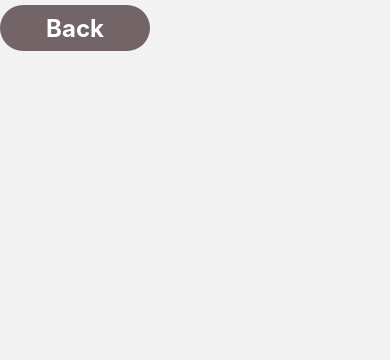
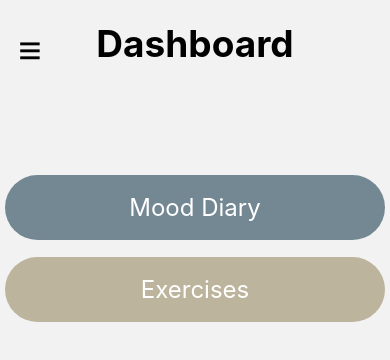
Before and after one commit to CHENY073/Anxiety-Stress-Self-Management, a React Native app: screen /Dashboard in a window 390 px wide. Shown: the top 360 px of the page. Built offline with nearby package versions, Linux system fonts and the light colour scheme.

Commit message:
Added dashboard,menu, and mood diary

```diff
--- a/App.js
+++ b/App.js
@@ -15,6 +15,8 @@ import SignUpScreen from './src/screens/SignUpScreen';
 import { NavigationContainer } from '@react-navigation/native';
 import { createNativeStackNavigator } from '@react-navigation/native-stack';
 import PolicyScreen from './src/screens/PolicyScreen';
+import MoodDiaryScreen from './src/screens/MoodDiaryScreen';
+import MenuScreen from './src/screens/MenuScreen';
 
 const Stack = createNativeStackNavigator();
 
@@ -27,6 +29,10 @@ const app = () => {
         <Stack.Screen options ={{headerShown: false}} name="Sign Up" component={SignUpScreen}/>
         <Stack.Screen options ={{headerShown: false}} name="Dashboard" component={DashboardScreen}/>
         <Stack.Screen options ={{headerShown: false}} name="Policy" component={PolicyScreen}/>
+        <Stack.Screen options ={{headerShown: false}} name="Mood Diary" component={MoodDiaryScreen}/>
+        <Stack.Screen options ={{headerShown: false}} name="Menu Screen" component={MenuScreen}/>
+
+
 
       </Stack.Navigator>
     </NavigationContainer>
--- a/package.json
+++ b/package.json
@@ -17,7 +17,8 @@
     "react": "17.0.2",
     "react-native": "^0.67.4",
     "react-native-safe-area-context": "^4.2.2",
-    "react-native-screens": "^3.13.1"
+    "react-native-screens": "^3.13.1",
+    "react-simple-checkbox": "^1.3.0"
   },
   "devDependencies": {
     "@babel/core": "7.16.12",
--- a/src/components/CustomButton/CustomButton.js
+++ b/src/components/CustomButton/CustomButton.js
@@ -57,6 +57,89 @@ const styles = StyleSheet.create({
     marginTop: -100,
     borderRadius: 15,
   },
+
+  container_moodButton:{
+
+    backgroundColor: '#748894',
+    width: 380,
+    padding: 18,
+
+    alignSelf: 'center',
+
+    borderRadius: 35,
+
+  },
+  container_exercisesButton:{
+
+    backgroundColor: '#bdb49d',
+    width: 380,
+    padding: 18,
+
+    alignSelf: 'center',
+
+    borderRadius: 35,
+
+  },
+  container_dropButton:{
+
+
+    width: 100,
+    padding: 10,
+
+    alignSelf: 'flex-start',
+
+
+    borderRadius: 35,
+    marginVertical: 15,
+    marginHorizontal: -20,
+
+  },
+  container_whiteBackButton:{
+
+
+    width: 100,
+    padding: 10,
+
+    alignSelf: 'flex-start',
+
+
+    borderRadius: 35,
+    marginVertical: -10,
+    marginHorizontal: -20,
+
+  },
+  container_blackBackButton:{
+
+
+    width: 100,
+    padding: 10,
+
+    alignSelf: 'flex-start',
+
+
+    borderRadius: 35,
+    marginVertical: 15,
+    marginHorizontal: -20,
+
+  },
+  container_logOutButton:{
+
+    backgroundColor: '#FFFFFF',
+    width: 500,
+    padding: 5,
+
+    alignSelf: 'center',
+
+
+    borderRadius: 35,
+    marginVertical: 15,
+    marginHorizontal: -20,
+
+  },
+
+
+
+
    text_PRIMARY:{
     fontWeight: 'bold',
     color: '#736468',
@@ -86,6 +169,54 @@ const styles = StyleSheet.create({
 
 
   },
+  text_moodButton: {
+
+    color: '#FFFFFF',
+    fontSize: 24,
+    alignSelf: 'center',
+
+
+  },
+  text_exercisesButton: {
+
+    color: '#FFFFFF',
+    fontSize: 24,
+    alignSelf: 'center',
+
+
+  },
+  text_dropButton: {
+
+    color: 'black',
+    fontSize: 40,
+    alignSelf: 'center',
+
+
+  },
+  text_whiteBackButton: {
+
+    color: 'white',
+    fontSize: 40,
+    alignSelf: 'center',
+
+
+  },
+  text_blackBackButton: {
+
+    color: 'black',
+    fontSize: 40,
+    alignSelf: 'center',
+
+
+  },
+  text_logOutButton: {
+
+    color: '#736467',
+    fontSize: 40,
+    alignSelf: 'center',
+
+
+  },
 })
 
 export default CustomButton;
--- a/src/screens/DashboardScreen/DashboardScreen.js
+++ b/src/screens/DashboardScreen/DashboardScreen.js
@@ -9,8 +9,22 @@ const DashboardScreen = ({ navigation }) => {
   const {height} = useWindowDimensions();
 
   return (
-    <View style={styles.root, {height: height}}>
-        <CustomButton text= "Back" onPress={() => navigation.navigate('Home')} type="SECONDARY"/>
+    <View style={styles.root}>
+      <CustomButton text= "≡" onPress={() => navigation.navigate('Menu Screen')} type="dropButton"/>
+      <Text style={styles.title}>
+        Dashboard
+      </Text>
+      <Text>
+      {"\n"}{"\n"}{"\n"}{"\n"}{"\n"}{"\n"}{"\n"}{"\n"}{"\n"}{"\n"}{"\n"}
+      </Text>
+
+        <CustomButton text= "Mood Diary" onPress={() => navigation.navigate('Mood Diary')} type="moodButton"/>
+        <Text>
+          {"\n"}
+
+        </Text>
+
+        <CustomButton text= "Exercises" onPress={() => navigation.navigate('Home')} type="exercisesButton"/>
     </View>
   );
 };
@@ -20,6 +34,14 @@ const styles = StyleSheet.create({
     flex: 1,
     alignItems: 'center',
   },
+  title: {
+    fontSize: 37,
+    alignSelf: 'center',
+    fontWeight: 'bold',
+    color: 'black',
+    marginVertical: -78,
+  },
+
 });
 
 export default DashboardScreen;
--- a/src/screens/ForgotPasswordScreen/ForgotPasswordScreen.js
+++ b/src/screens/ForgotPasswordScreen/ForgotPasswordScreen.js
@@ -9,7 +9,7 @@ const ForgotPasswordScreen = ({ navigation }) => {
   const {height} = useWindowDimensions();
 
   return (
-    <View style={styles.root, {height: height}}>
+    <View style={styles.root}>
         <CustomButton text= "Back" onPress={() => navigation.navigate('Home')} type="SECONDARY"/>
     </View>
   );
--- a/src/screens/SignUpScreen/SignUpScreen.js
+++ b/src/screens/SignUpScreen/SignUpScreen.js
@@ -12,6 +12,10 @@ const SignUpScreen = ({ navigation }) => {
   const [password, setPassword] = useState('');
   const [confirmPassword, setConfirmPassword] = useState('');
   const [code, setCode] = useState('');
+
+
+
+
 
 
 
@@ -34,6 +38,10 @@ const SignUpScreen = ({ navigation }) => {
       <SafeAreaView>
       <Image source={Logo} style={styles.logo} resizeMode="contain" />
          </SafeAreaView>
+
+
+
+
 
          <CustomButton text= "✖" onPress={() => navigation.navigate('Home')} type="QUINARY"/>
       <Text style = {styles.title}>
@@ -93,26 +101,18 @@ const SignUpScreen = ({ navigation }) => {
       •I confirm that I am over the age of 18 {"\n"}
       •I confirm that I have read and ageed to the terms of {' '}
       <Text style={styles.link} onPress={() =>navigation.navigate("Policy")}>
-
         policy
         </Text>
       {"\n"}
 
       {"\n"}
 
-
       </Text>
 
-
-
-
-
-
-        <CustomButton text="Sign Up" onPress={onSignUpPressed} type="QUATERNARY" />
+        <CustomButton text="Sign Up" onPress={()=>navigation.navigate("Dashboard")} type="QUATERNARY" />
         <Text>
         {"\n"}
         </Text>
-
 
     </View>
     </ScrollView>
```
Also changed, not shown: 1 other file (tests, documents, lock files or other folders).
